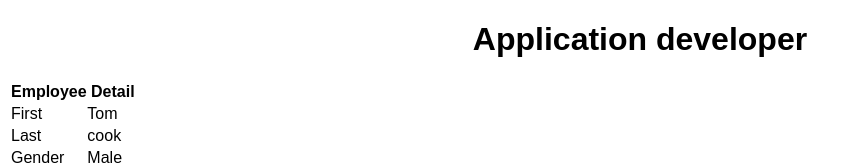
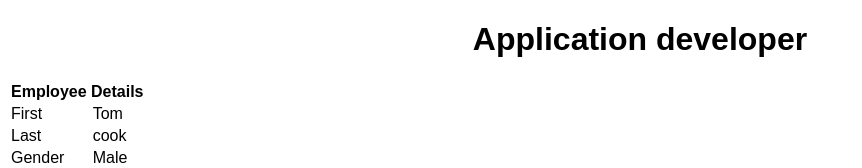
Before and after one commit to anandSant24/codesandbox-angular6, an Angular app: page / in a window 1280 px wide. Shown: the top 168 px of the page, without its empty margins (0-862 px from the left). Built offline with nearby package versions, Linux system fonts and the light colour scheme.

Commit message:
another way of using attribute binding

```diff
--- a/src/app/employee/employee.component.html
+++ b/src/app/employee/employee.component.html
@@ -4,8 +4,9 @@
       <!-- 11 Angular recommends usage of property binding but we can use
       Attribute binding if needed-->
       <!-- <th colspan="{{columnSpan}}"> this gives an Te,mplate parse Erro-->
-      <th [attr.colspan]="columnSpan">
-        Employee Detail
+      <th attr.colspan="{{columnSpan}}">
+        <!--OR <th [attr.colspan]="columnSpan">-->
+        Employee Details
       </th>
     </tr>
   </thead>
```
